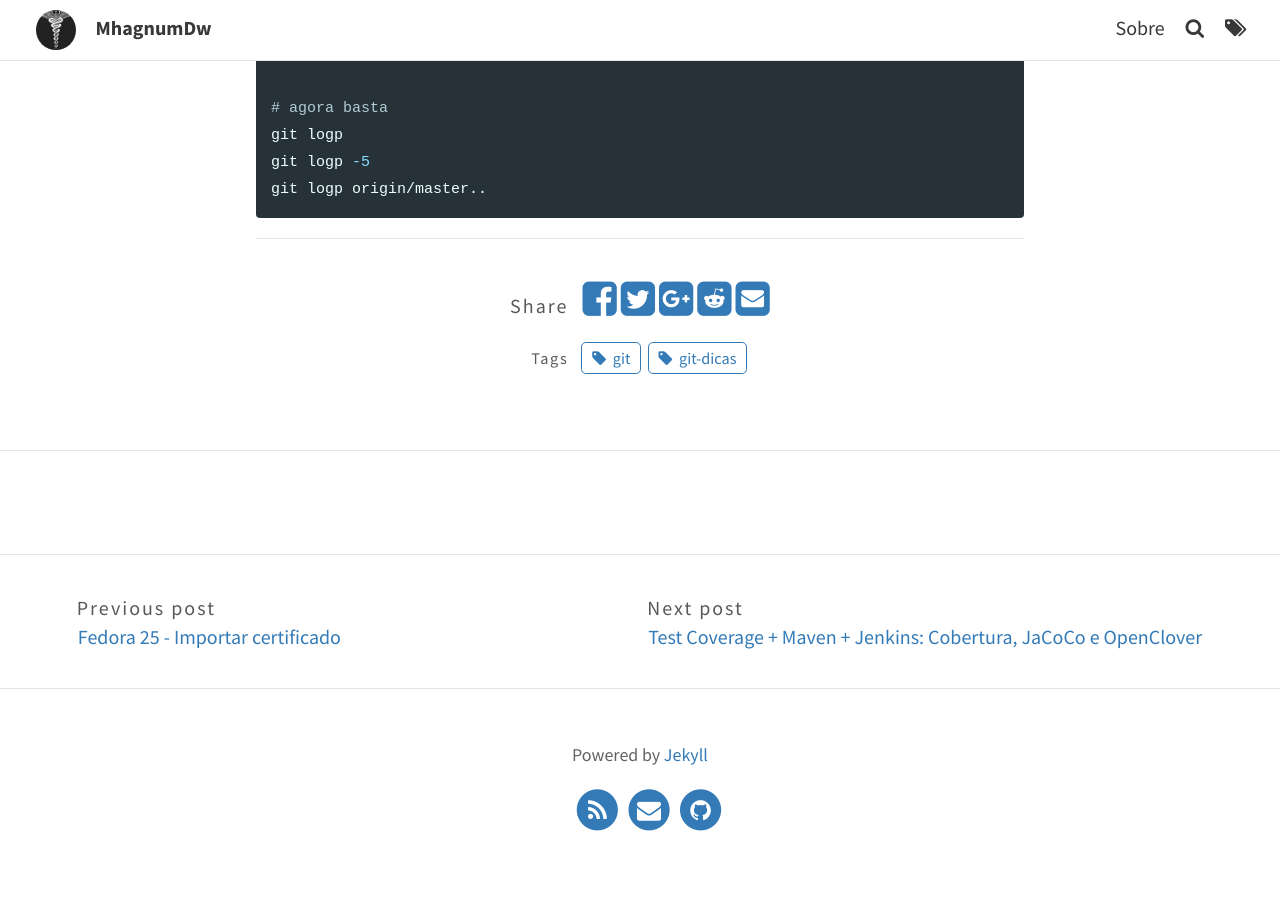
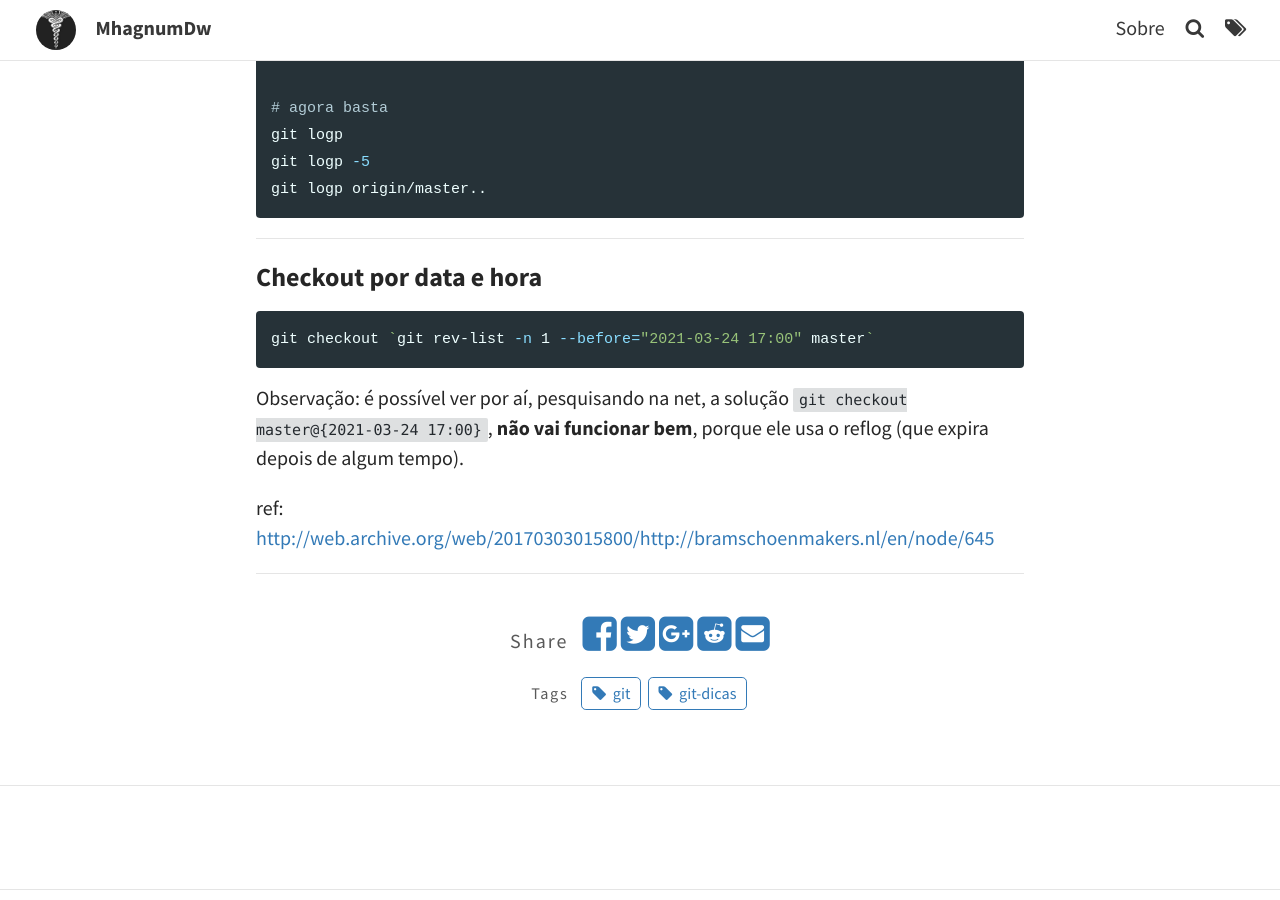
Before and after one commit to mhagnumdw/mhagnumdw.github.io, a Jekyll site: the page built from _posts/2017-10-01-git-dicas.markdown, in a window 1280 px wide and 900 px high, scrolled down 3340 px. Built offline with Jekyll 4.4.1, drawn with Linux system fonts in a browser that asks for light colours; comment, search, counter and statistics services are not loaded.

Commit message:
Update post Git Dicas: Checkout por data e hora

````diff
--- a/_posts/2017-10-01-git-dicas.markdown
+++ b/_posts/2017-10-01-git-dicas.markdown
@@ -157,3 +157,15 @@ git logp origin/master..
 ```
 
 * * *
+
+### Checkout por data e hora
+
+```shell
+git checkout `git rev-list -n 1 --before="2021-03-24 17:00" master`
+```
+
+Observação: é possível ver por aí, pesquisando na net, a solução `git checkout master@{2021-03-24 17:00}`, **não vai funcionar bem**, porque ele usa o reflog (que expira depois de algum tempo).
+
+ref: <http://web.archive.org/web/20170303015800/http://bramschoenmakers.nl/en/node/645>
+
+* * *
````
